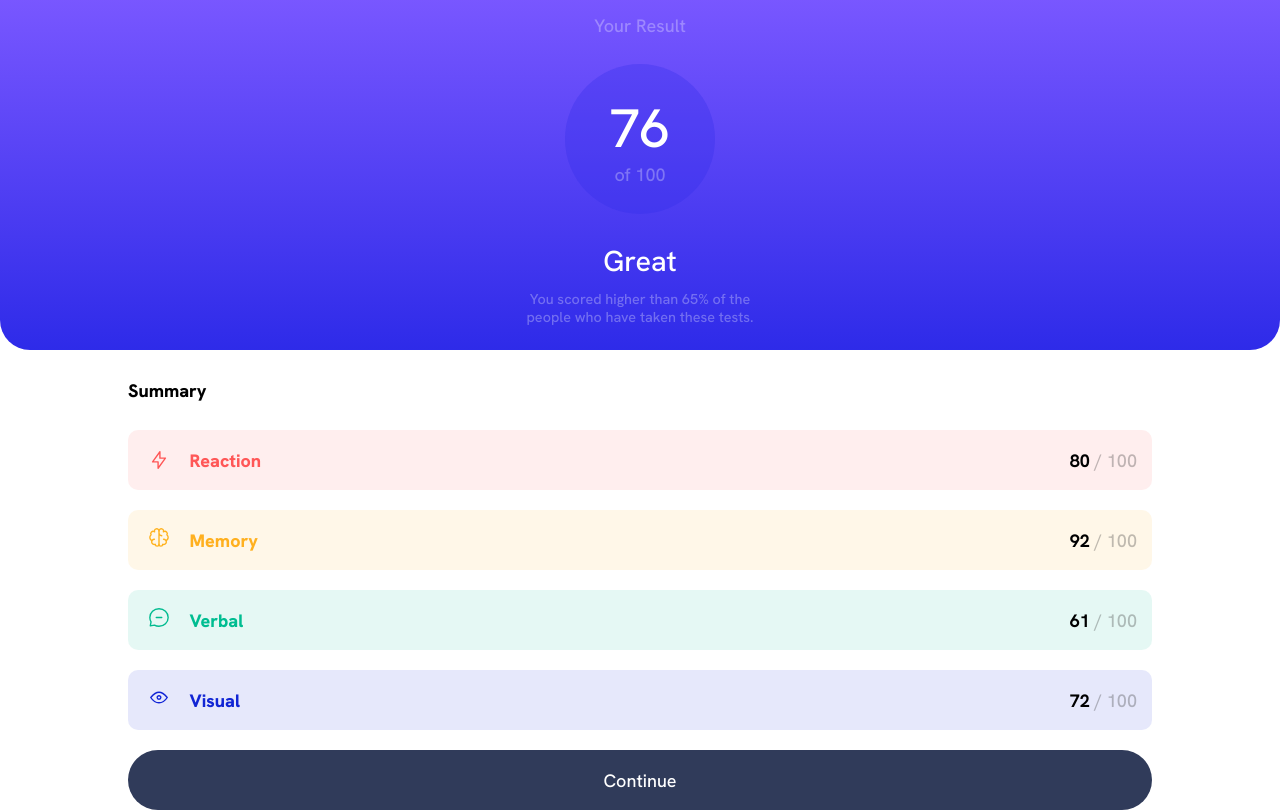
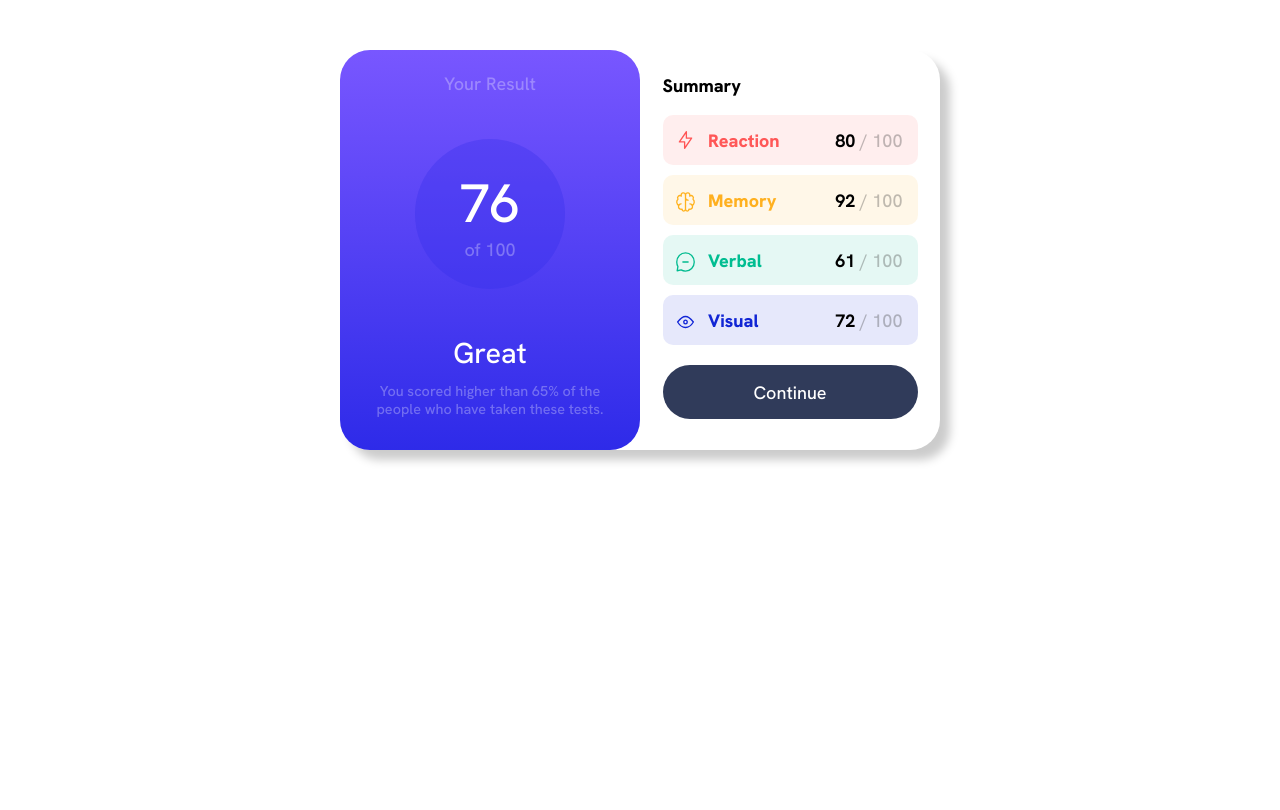
Before and after one commit to Smailen5/results-summary-component-main, a plain HTML site: page index.html in a window 1280 px wide. Drawn offline with Linux system fonts and the light colour scheme.

Commit message:
@media per pc
manca centrare la tab e piccoli ritocchi, ricorda le icone in mobile

```diff
--- a/index.html
+++ b/index.html
@@ -19,7 +19,8 @@
 </head>
 
 <body>
-  <div class="top">
+  <div id="tab">
+    <div class="top" id="top-tab">
     <div class="trasparent">Your Result</div>
     <div class="circle">
       <div id="big-num">76</div>
@@ -89,7 +90,6 @@
       </div>
     </div>
 
-
   </main>
 
 
@@ -97,6 +97,8 @@
     Challenge by <a href="https://www.frontendmentor.io?ref=challenge" target="_blank">Frontend Mentor</a>.
     Coded by <a href="#">Your Name Here</a>.
   </div> -->
+  </div>
+
 </body>
 
 </html>
--- a/style.css
+++ b/style.css
@@ -20,7 +20,6 @@
     justify-content: space-around;
     align-items: center;
 }
-
 /* palla con i numeri dentro */
 .circle {
     width: 150px;
@@ -32,19 +31,32 @@
     justify-content: center;
     align-items: center;
 }
-
+#big-num{font-size: 3em;}
 /* testo nel menu top */
+#great{font-weight: 500;font-size: 2em;}
 .title {display: flex;flex-direction: column;width: 250px;font-size: 0.8em;text-align: center;}
+#sub-title{font-size: 1em; margin: 10px 0;}
+.trasparent{color: hsla(0, 0%, 100%, 0.3);}
+/* contenitore per tutti i dati */
 main {display: flex;align-items: center;flex-direction: column;}
-/* contenitore per tutti i dati */
-.main { width: 80%;display: flex;flex-direction: column;}
+/* icona */
+main img {margin: 12px;width: 1.2em;}
+.cnt-img{display: flex;padding-top: 4px;}
+/* sfondo per tutti i dati */
+.main { width: 85%;display: flex;flex-direction: column;}
 /* sfondo dati */
-#summary {background: none;margin: 10px 0 0;}
+#summary {background: none; margin: 10px 0 0;}
 #reaction {background-color: hsla(0, 100%, 67%, 0.1);}
 #memory {background-color: hsla(39, 100%, 56%, 0.1);}
 #verbal {background-color: hsla(166, 100%, 37%, 0.1);}
 #visual {background-color: hsla(234, 85%, 45%, 0.1);}
-
+/* colore testo */
+p{font-weight: 800;}
+#reaction p{color: hsl(0, 100%, 67%);}
+#memory p{color: hsl(39, 100%, 56%);}
+#verbal p{color: hsl(166, 100%, 37%);}
+#visual p{color: hsl(234, 85%, 45%);}
+span{color: hsla(0, 1%, 17%, 0.3);}
 /* contenitore singolo dato */
 .container-dati {
     display: flex;
@@ -55,32 +67,61 @@ main {display: flex;align-items: center;flex-direction: column;}
     background-color: #ccc;
     margin: 10px 0;
 }
+/* dato solo numero */
 .dato{margin-right: 15px;}
+/* testo dato con icona */
 .title-dato {display: flex;align-items: center;}
-
 /* bottone continua */
 .button {
     width: 100%;
-    height: 60px;
+    height: 3em;
     background: hsl(224, 30%, 27%);
     border-radius: 30px;
     color: #fff;
     justify-content: center;
-    margin-top: 10px;
+    margin-top: 15px;
     display: flex;
     align-items: center;
 }
+strong {font-weight: 700;}
 
-main img {margin: 20px;width: 1.2em;}
-strong {font-weight: 700;}
-#big-num{font-size: 3em;}
-.trasparent{color: hsla(0, 0%, 100%, 0.3);}
-#sub-title{font-size: 1em; margin: 10px 0;}
-#great{font-weight: 500;font-size: 2em;}
-p{font-weight: 800;}
+/* inizio media fottuta query per pc */
+@media (min-width: 768px) {
+  /* body{background-color: red;} */
+  body{
+    display: flex;
+    justify-content: center;
+}
+  .top {
+    width: 300px;
+    height: 400px;
+    border-radius: 30px;
+    /* position: relative; */
+}
+#top-tab, main {
+    flex: 1;
+}
+#tab{
+display: flex;
+align-items: center;
+/* background-color: #ccc; */
+box-shadow: 10px 10px 10px #ccc;
+border-radius: 30px;
+width: 600px;
+margin: 50px 0;
+}
+main{
+    width: 100%;
+}
+.main{
+    /* width: 100%; */
+    height: 400px;
+    /* margin: 0; */
+}
+.container-dati{
+    height: 50px;
+    margin: 5px 0;
+}
 
-#reaction p{color: hsl(0, 100%, 67%);}
-#memory p{color: hsl(39, 100%, 56%);}
-#verbal p{color: hsl(166, 100%, 37%);}
-#visual p{color: hsl(234, 85%, 45%);}
-span{color: hsla(0, 1%, 17%, 0.3);}
+
+}
```
